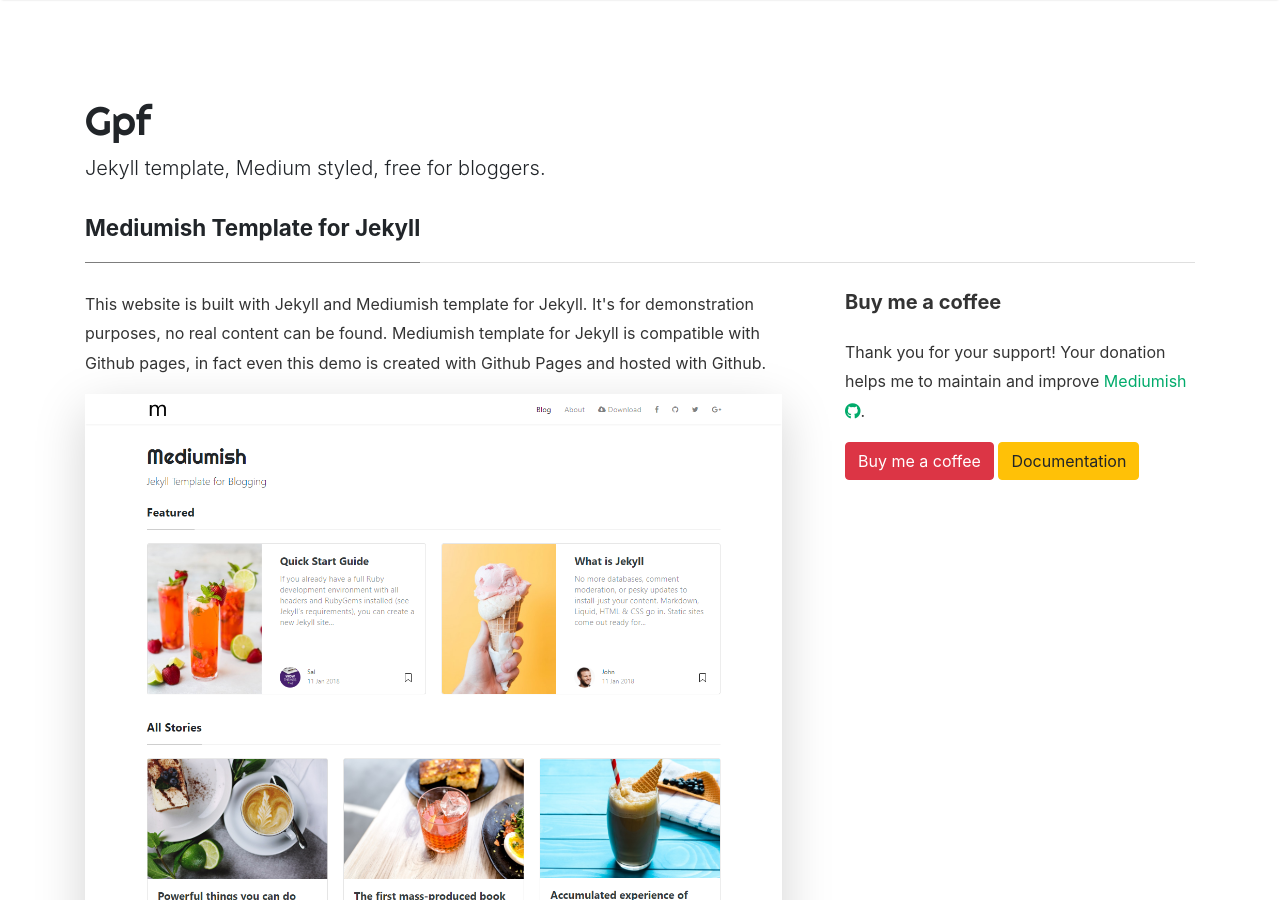
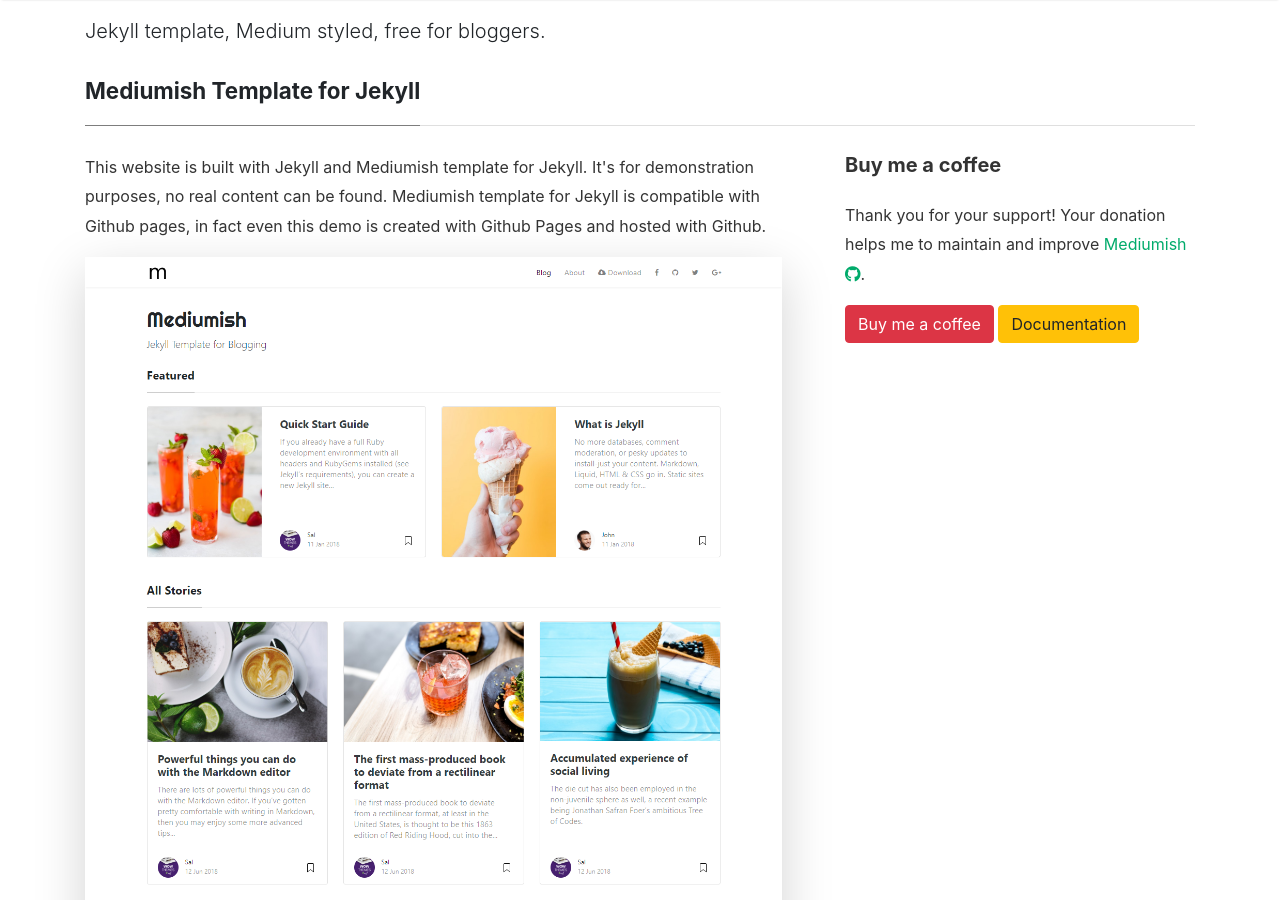
Before and after one commit to gpf192/gpf192.github.io, a Jekyll site: the page built from _pages/about.md, in a window 1280 px wide and 900 px high. Built offline with Jekyll 4.4.1, drawn with Linux system fonts in a browser that asks for light colours; nearby versions of some CDN libraries; comment, search, counter and statistics services are not loaded.

Commit message:
feat hide

```diff
--- a/_layouts/default.html
+++ b/_layouts/default.html
@@ -104,14 +104,16 @@ ga('send', 'pageview');
 <!-- End Navigation
 ================================================== -->
 
+<!--
 <div class="site-content">
+-->
 
 <div class="container">
 
 <!-- Site Title
 ================================================== -->
 <div class="mainheading">
-    <h1 class="sitetitle">{{ site.name }}</h1>
+    <!--<h1 class="sitetitle">{{ site.name }}</h1>-->
     <p class="lead">
         {{ site.description }}
     </p>
```
